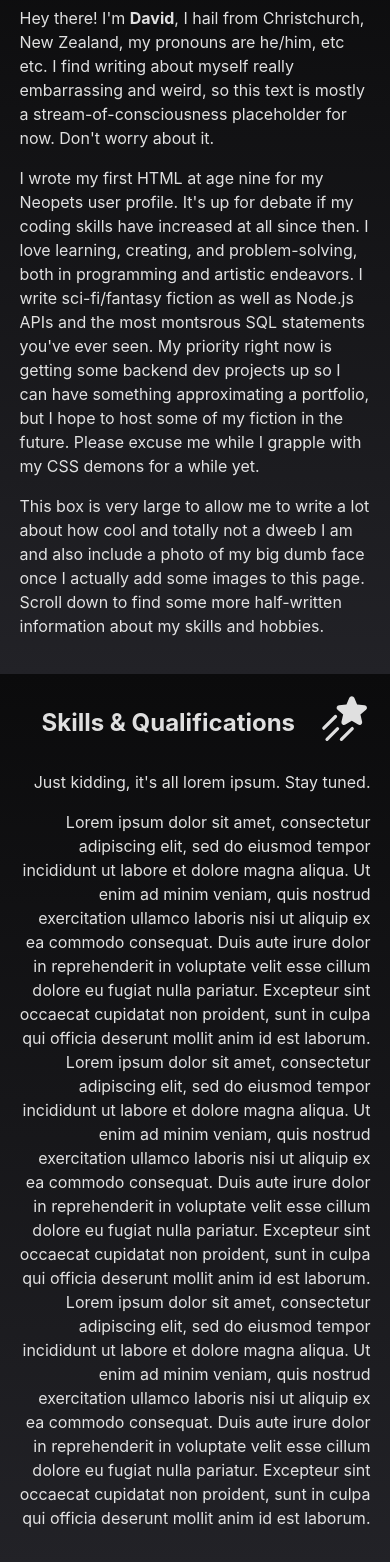
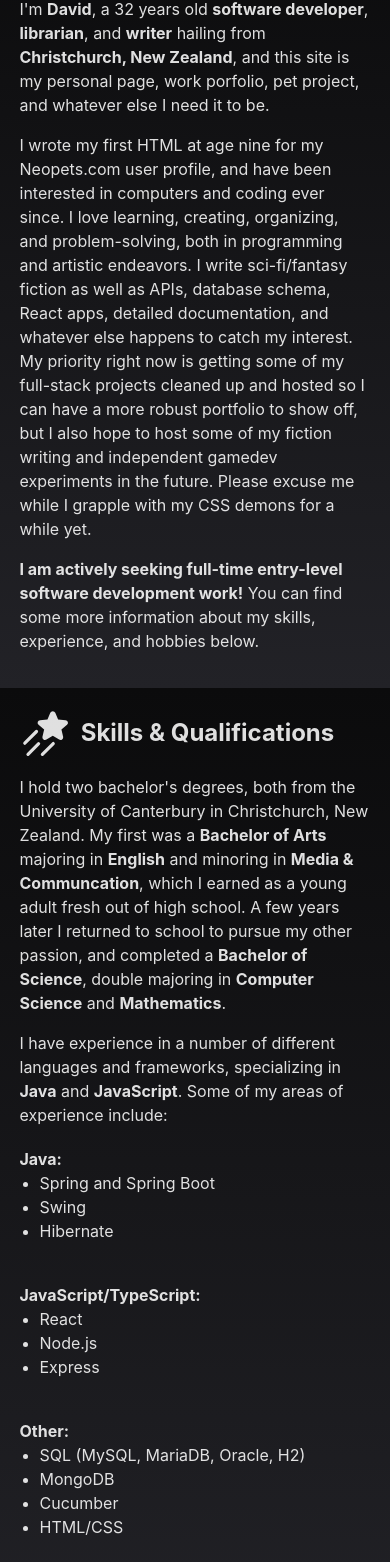
Before and after one commit to cosmo-memories/cosmo-memories.github.io, a React (Vite) app: page /about in a window 390 px wide. Shown: the part 146-1708 px from the top of the page. Built offline with nearby package versions, Linux system fonts and the light colour scheme.

Commit message:
Replace site copy

```diff
--- a/src/pages/About.tsx
+++ b/src/pages/About.tsx
@@ -14,47 +14,86 @@ function About() {
 
         <Box className="about-section left">
           <div className="about-heading">
-            <h1><GiStarSwirl /> &nbsp;</h1>
+            <h1><GiStarSwirl /></h1>
             <h2>About Me</h2>
           </div>
           <p className="about-text-left">
-             Hey there! I'm <b>David</b>, I hail from Christchurch, New Zealand, my pronouns are he/him, etc etc. I find writing about myself really embarrassing and weird, so this text is mostly a stream-of-consciousness placeholder for now.
-             Don't worry about it.
+             I'm <b>David</b>, a 32 years old <b>software developer</b>, <b>librarian</b>, and <b>writer</b> hailing from <b>Christchurch, New Zealand</b>, and this site is my personal page, work porfolio, pet project, and whatever else I need it to be.
           </p>
           <p className="about-text-left">
-             I wrote my first HTML at age nine for my Neopets user profile. It's up for debate if my coding skills have increased at all since then.
-             I love learning, creating, and problem-solving, both in programming and artistic endeavors. I write sci-fi/fantasy fiction as well as Node.js APIs and the most montsrous SQL statements you've ever seen.
-             My priority right now is getting some backend dev projects up so I can have something approximating a portfolio, but I hope to host some of my fiction in the future. Please excuse me while I grapple with my CSS demons for a while yet.
+             I wrote my first HTML at age nine for my Neopets.com user profile, and have been interested in computers and coding ever since.
+             I love learning, creating, organizing, and problem-solving, both in programming and artistic endeavors. I write sci-fi/fantasy fiction as well as APIs, database schema, React apps, detailed documentation, and whatever else happens to catch my interest.
+             My priority right now is getting some of my full-stack projects cleaned up and hosted so I can have a more robust portfolio to show off, but I also hope to host some of my fiction writing and independent gamedev experiments in the future. Please excuse me while I grapple with my CSS demons for a while yet.
           </p>
           <p className="about-text-left">
-             This box is very large to allow me to write a lot about how cool and totally not a dweeb I am and also include a photo of my big dumb face once I actually add some images to this page.
-             Scroll down to find some more half-written information about my skills and hobbies.
+             <b>I am actively seeking full-time entry-level software development work!</b> You can find some more information about my skills, experience, and hobbies below.
           </p>
         </Box>
 
         <Box className="about-section right">
           <div className="about-heading about-heading-right">
             <h2>Skills & Qualifications</h2>
-            <h1>&nbsp; <PiShootingStarFill /></h1>
+            <h1><PiShootingStarFill /></h1>
           </div>
           <p className="about-text-right">
-            Just kidding, it's all lorem ipsum. Stay tuned.
+            I hold two bachelor's degrees, both from the University of Canterbury in Christchurch, New Zealand.
+            My first was a <b>Bachelor of Arts</b> majoring in <b>English</b> and minoring in <b>Media & Communcation</b>, which I earned as a young adult fresh out of high school.
+            A few years later I returned to school to pursue my other passion, and completed a <b>Bachelor of Science</b>, double majoring in <b>Computer Science</b> and <b>Mathematics</b>.
           </p>
           <p className="about-text-right">
-            {loremIpsum}
+            I have experience in a number of different languages and frameworks, specializing in <b>Java</b> and <b>JavaScript</b>. Some of my areas of experience include:
           </p>
+          <div className="list-container">
+            <div className="list-box">
+              <b>Java:</b>
+              <ul className="bullet-list">
+                <li>Spring and Spring Boot</li>
+                <li>Swing</li>
+                <li>Hibernate</li>
+              </ul>
+            </div>
+
+            <div className="list-box">
+              <b>JavaScript/TypeScript:</b>
+              <ul className="bullet-list">
+                <li>React</li>
+                <li>Node.js</li>
+                <li>Express</li>
+              </ul>
+            </div>
+
+            <div className="list-box">
+              <b>Other:</b>
+              <ul className="bullet-list">
+                <li>SQL (MySQL, MariaDB, Oracle, H2)</li>
+                <li>MongoDB</li>
+                <li>Cucumber</li>
+                <li>HTML/CSS</li>
+              </ul>
+            </div>
+          </div>
+
+          <div className="about-text-right">
+            I also have experience with <b>Python</b>, <b>C++</b>, and more, as well as working as part of a team following <b>agile methodology</b> under the <b>Scrum</b> framework!
+          </div>
         </Box>
 
         <Box className="about-section left">
           <div className="about-heading">
-            <h1><TbStarsFilled /> &nbsp;</h1>
+            <h1><TbStarsFilled /></h1>
             <h2>Hobbies</h2>
           </div>
           <p className="about-text-left">
-            I love lorem ipsum and the critically acclaimed MMORPG Final Fantasy XIV.
+            I love books, computers, and anything to do with either of them!
           </p>
           <p className="about-text-left">
-            {loremIpsum}
+            I read fiction aross a range of genres, but am mainly interested in <b>science fiction</b> and <b>fantasy</b>.
+            My favorite novel is Richard Adams' <i>Watership Down</i>, but I consider Anne McCaffrey's <i>Dragonriders of Pern</i> the single most influentional series on my tastes and style as both a reader and writer. Other favorite authors include Terry Pratchett, Douglas Adams, Claire North, and Naomi Novik.
+            In my own work I like exploring themes dealing with personal identity, autonomy... and dragons. I love dragons. Put a dragon on the cover of your book and I will buy it, no questions asked.
+          </p>
+          <p className="about-text-left">
+            I also enjoy <b>video games</b>, especially <b>RPGs</b>. I am a particularly big fan of the <i>Final Fantasy</i> series, and am a dedicated player of <i>Final Fantasy XIV Online</i>.
+            I'm always interested to learn about the design and development process behind any game I play, and have recently begun exploring independent gamedev in my free time. I'm looking forward to having more to share about this soon!
           </p>
         </Box>
 
--- a/src/pages/Home.tsx
+++ b/src/pages/Home.tsx
@@ -30,6 +30,7 @@ function Home() {
             <b>Latest Updates:</b>
             <br />
             <ul className="bullet-list">
+              <li><b>21/09/25:</b> Rewrote most site text; some still needs work but there should be no more lorem ipsum.</li>
               <li><b>18/09/25:</b> Reworked project page cards in preparation for adding content.</li>
               <li><b>01/09/25:</b> Finished refactoring styling. Working on mobile responsiveness and general layout finetuning.</li>
               <li><b>16/08/25:</b> The revival begins! Began refactoring pages to remove inline styling. Most of this page will be retooled or replaced.</li>
@@ -40,7 +41,7 @@ function Home() {
             <b>TODO:</b>
             <br />
             <ul className="bullet-list">
-              <li>Write and implement all site copy</li>
+              <li>Redesign contacts page and ensure details are up to date</li>
               <li>Source images as needed, incl. backgrounds</li>
               <li>Host and add material to 'Projects' section</li>
               <li>Improve responsiveness of layout across devices</li>
--- a/src/styles/About.css
+++ b/src/styles/About.css
@@ -27,14 +27,29 @@
 }
 
 .about-heading-right {
+  display: flex;
   justify-content: flex-end;
+  align-items: center;
+  gap: 10px;
 }
 
-.about-heading h1, .about-heading h2 {
+.about-heading h1,
+.about-heading h2 {
   margin: 0;
+  display: flex;
+  align-items: center;
 }
 
-.about-text-left, .about-text-right {
+.about-heading h1 {
+  padding-right: 1rem;
+}
+
+.about-heading-right h1 {
+  padding-left: 0.5rem;
+}
+
+.about-text-left,
+.about-text-right {
   max-width: 70%;
 }
 
@@ -43,9 +58,66 @@
   margin-right: 0;
 }
 
-@media (max-width: 600px) {
+.list-container {
+  display: flex;
+  gap: 40px;
+  justify-content: flex-end;
+  margin-top: 10px;
+  margin-bottom: 10px;
+  flex-wrap: wrap;
+}
+
+.list-box {
+  max-width: 300px;
+  padding: 15px;
+  box-sizing: border-box;
+  overflow: auto;
+  text-align: left;
+}
+
+.bullet-list {
+  list-style-type: disc;
+  padding-left: 20px;
+  margin: 0;
+}
+
+@media (max-width: 900px) {
   .about-text-left,
   .about-text-right {
     max-width: 100%;
+    margin-left: 0;
+    margin-right: auto;
+    text-align: left;
+  }
+
+  .list-container {
+    flex-direction: column;
+    align-items: flex-start;
+    margin-top: 20px;
+    margin-bottom: 20px;
+  }
+
+  .list-box {
+    width: 100%;
+    padding: 0;
+    text-align: left;
+  }
+
+  .about-heading-right {
+    justify-content: flex-start;
+    width: 100%;
+  }
+
+  .about-heading-right h1 {
+    order: 1;
+    padding: 0;
+  }
+
+  .about-heading-right h2 {
+    order: 2;
+  }
+
+  .right {
+    text-align: left;
   }
 }
```
Also changed, not shown: src/pages/Projects.tsx (+15 -24 lines).
